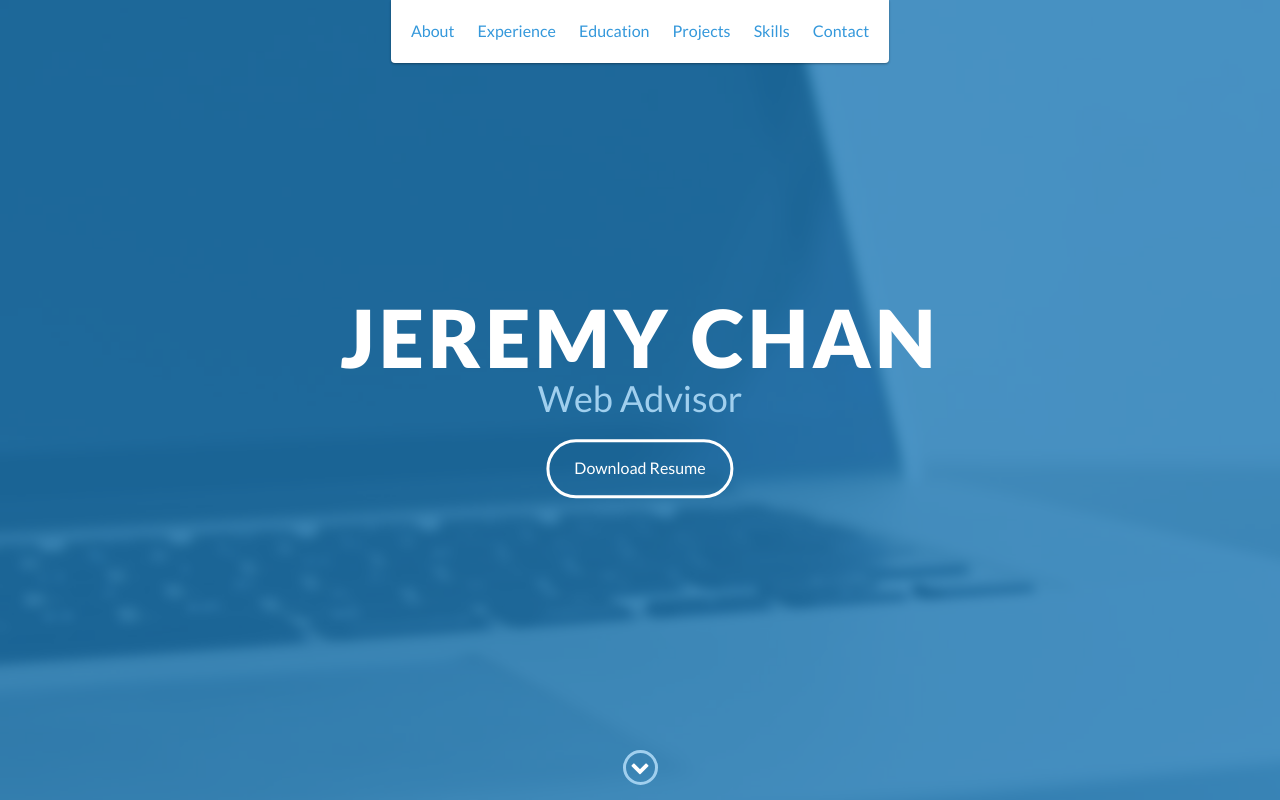
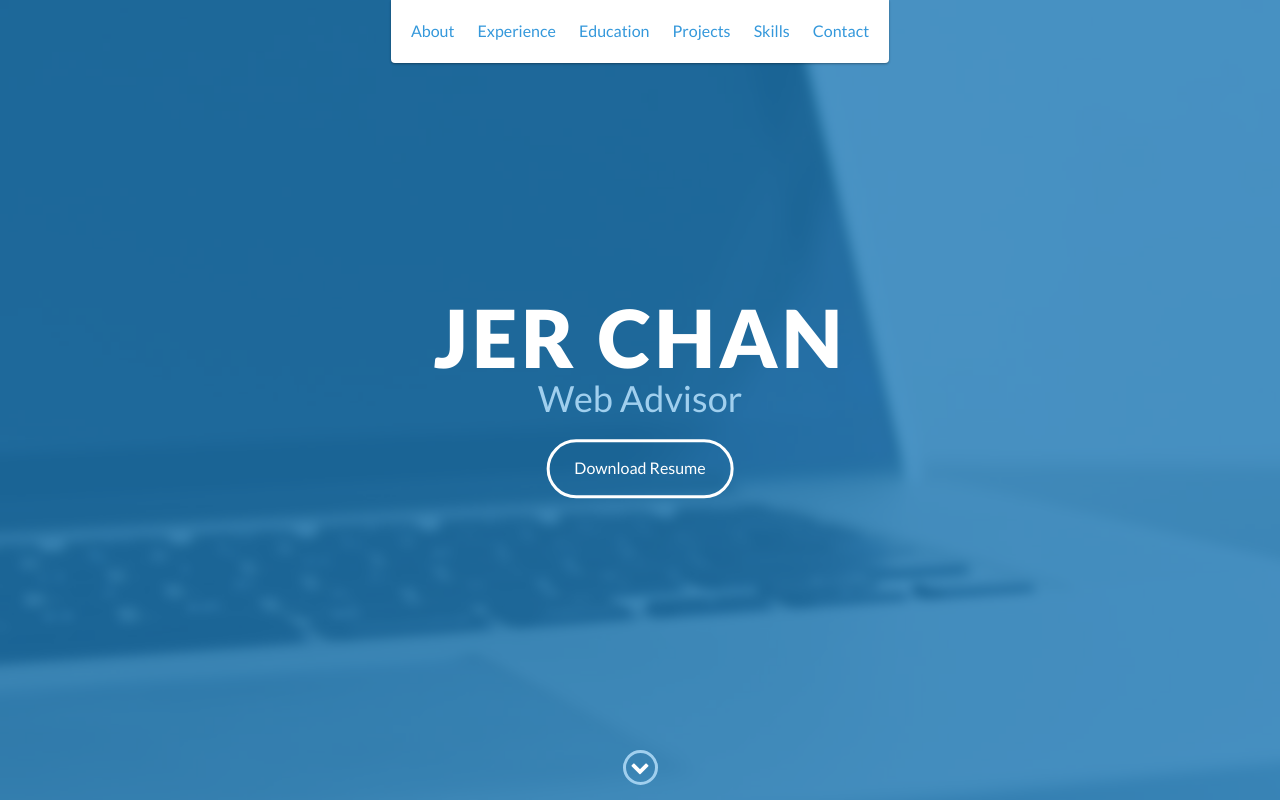
Before and after one commit to bluemegachan/JeChan, a website: page index.html in a window 1280 px wide. Shown: the top 800 px of the page. Drawn offline with nearby package versions, Linux system fonts and the light colour scheme.

Commit message:
Update index.html

```diff
--- a/index.html
+++ b/index.html
@@ -51,7 +51,7 @@
 
     <div id="lead">
         <div id="lead-content">
-            <h1>Jeremy Chan</h1>
+            <h1>Jer Chan</h1>
             <h2>Web Advisor</h2>
             <a href="#" class="btn-rounded-white">Download Resume</a>
         </div>
```
